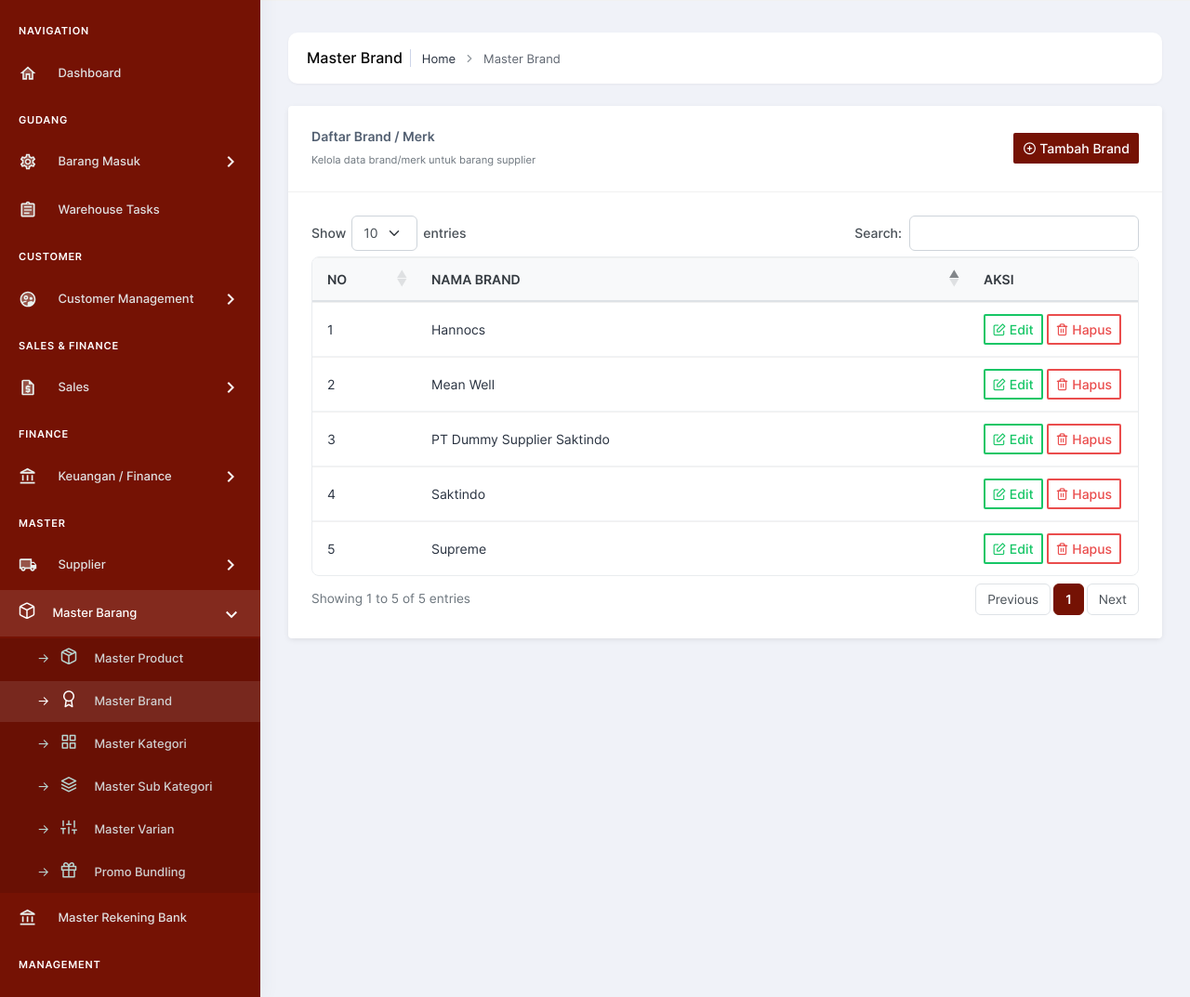
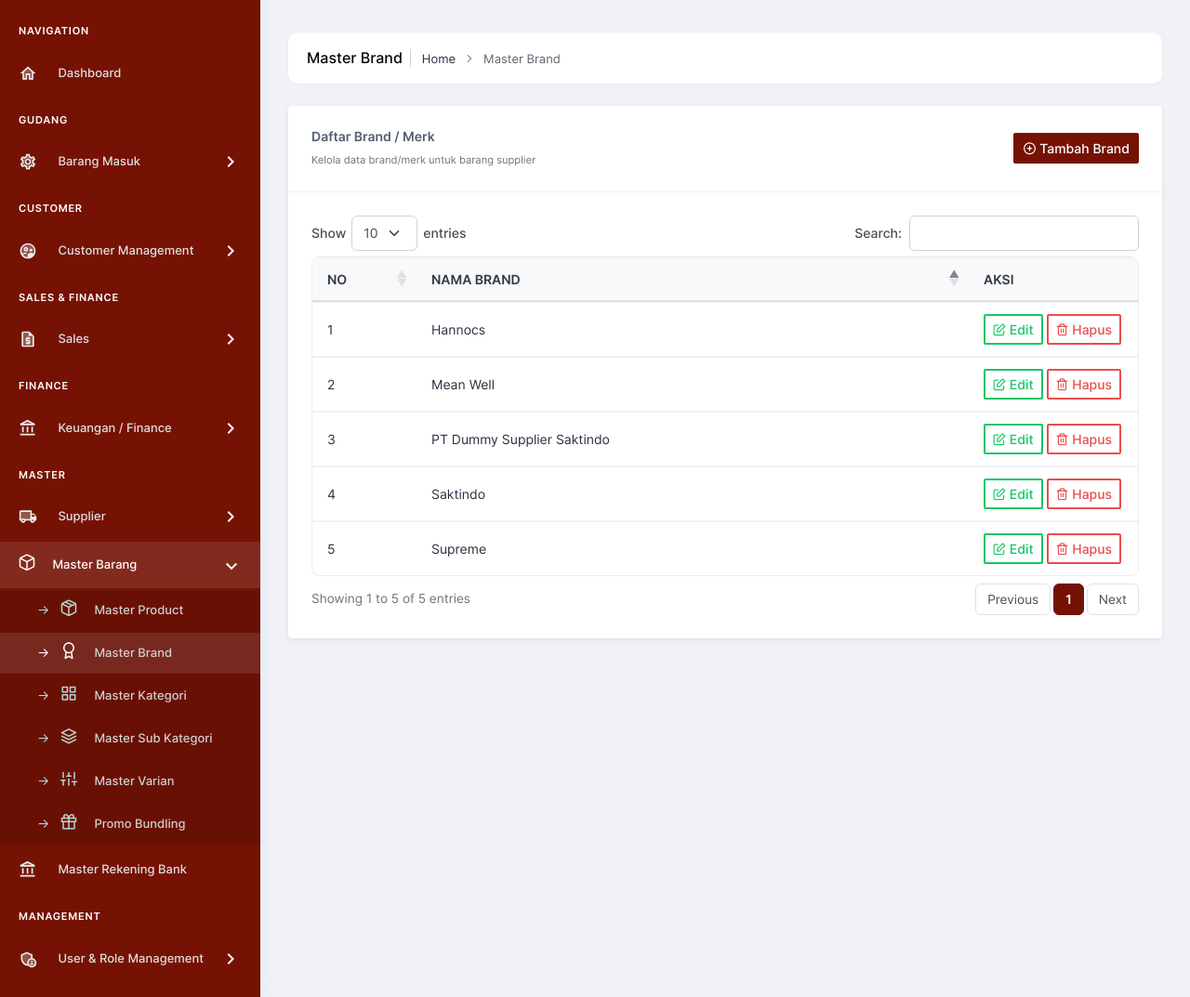
Before and after one commit to Kaoei/backend-saktindo, a Laravel app: page /brands in a window 1280 px wide. Shown: the part 70-1143 px from the top of the page at 93% size. Run offline with Laravel 12, Linux system fonts and the light colour scheme; a user stored in the database is signed in; data comes from the database, SQL or seed files in the repository; data that the repository does not hold is empty; parts of the project's set-up code (start-up, migrations or seed data) failed here and were passed over; some libraries are stand-ins or nearby versions.

Commit message:
fix(sidebar): remove duplicate standalone warehouse tasks link

```diff
--- a/resources/views/components/dashboard/sidebar.blade.php
+++ b/resources/views/components/dashboard/sidebar.blade.php
@@ -119,14 +119,6 @@
                         </li>
                     @endif
 
-                    @if(auth()->user()?->hasPermission('warehouse_task.view') || auth()->user()?->hasAnyRole([\App\Models\User::ROLE_SUPER_ADMIN, \App\Models\User::ROLE_SALES, \App\Models\User::ROLE_GUDANG]))
-                         <li class="pc-item">
-                                <a href="{{ route('warehouse-task.index') }}" class="pc-link ">
-                                    <span class="pc-micon"><i class="material-icons-two-tone">assignment</i></span>
-                                    <span class="pc-mtext">Warehouse Tasks</span>
-                                </a>
-                            </li>
-                    @endif
                     @if(auth()->user()?->hasPermission('sales_finance.view') || auth()->user()?->hasAnyRole([\App\Models\User::ROLE_SUPER_ADMIN, \App\Models\User::ROLE_SALES]))
                         <li class="pc-item pc-caption">
                             <label>Customer</label>
```
Also changed, not shown: tests/Feature/QCBugFixesEvaluationTest.php (+4 -0 lines).
